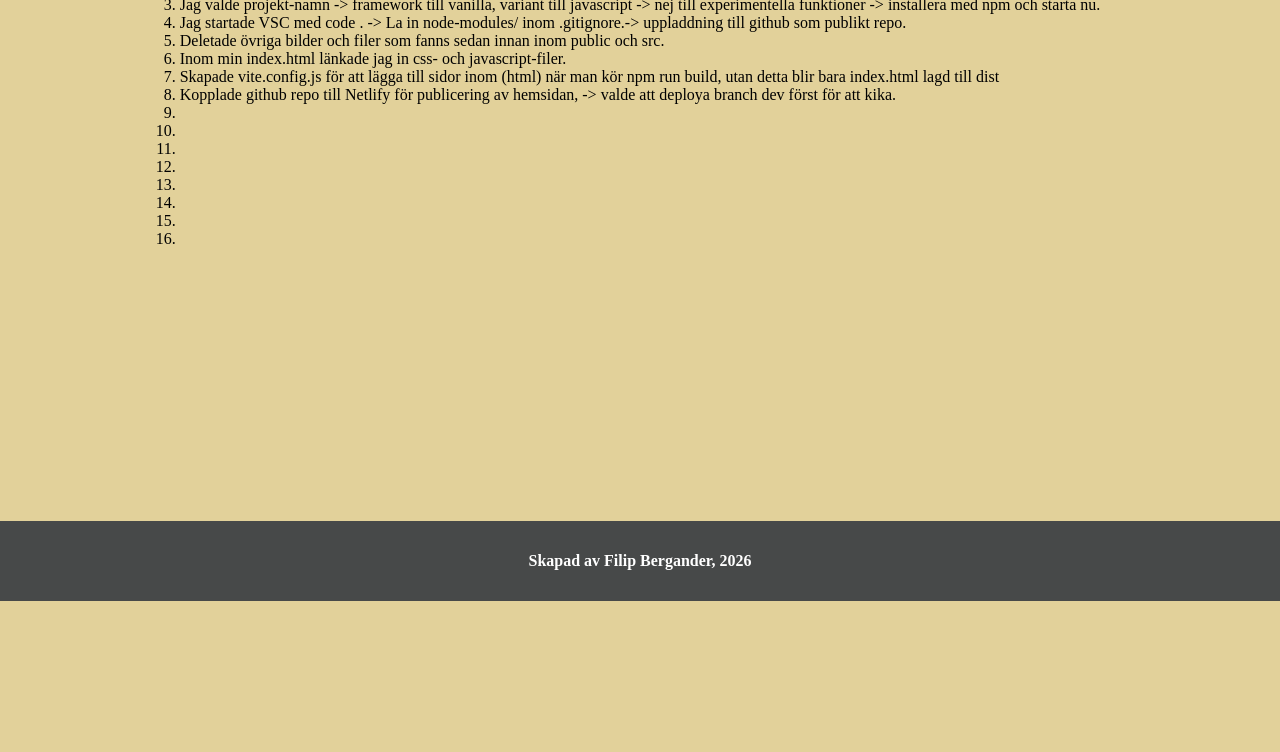
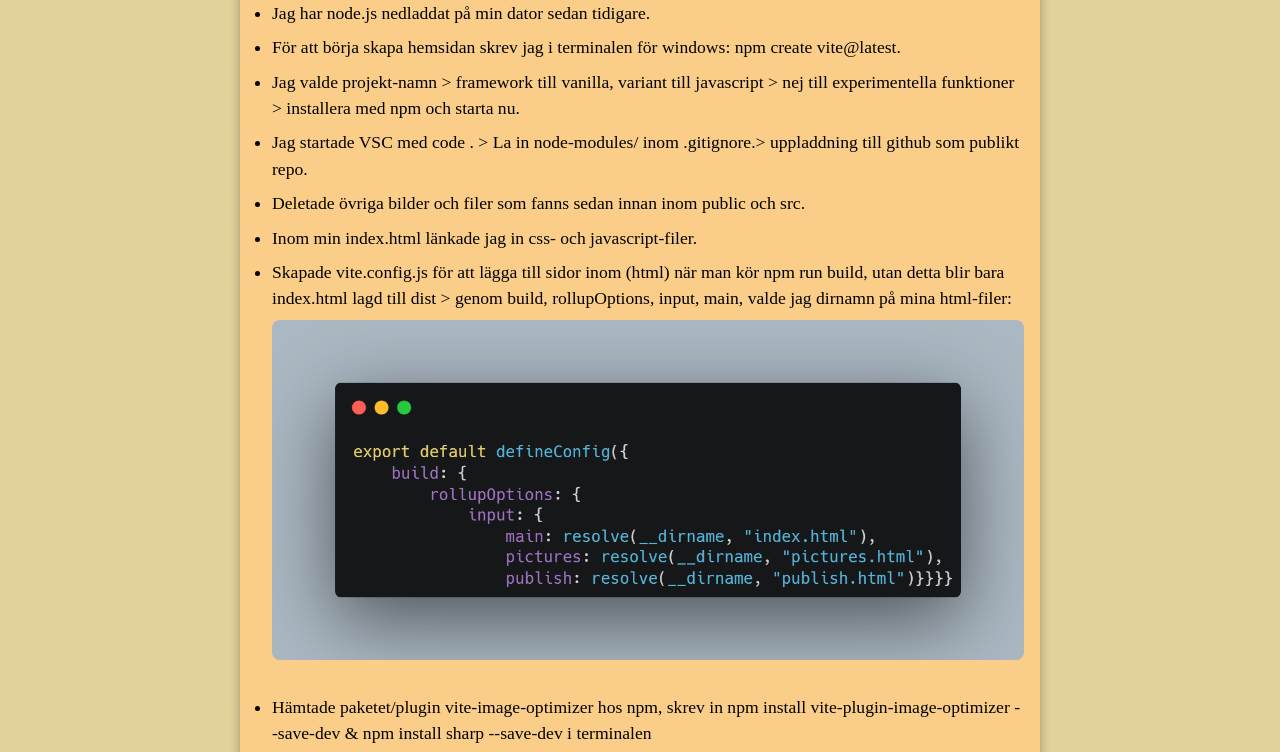
Before and after one commit to filipbergander/filips-viteprojekt, a website built with Vite: page publish.html in a window 1280 px wide. Shown: the part 199-951 px from the top of the page. Before the commit the page ends 800 px from the top, so only its background shows below. Built offline with nearby package versions, Linux system fonts and the light colour scheme.

Commit message:
Startsida med info, samt publiceringssidan med info och bilder.

```diff
--- a/publish.html
+++ b/publish.html
@@ -21,28 +21,32 @@
             </nav>
         </header>
     </div>
-    <main>
+    <main class="publish-info">
         <h1>Hur publicerade jag hemsidan med VITE?</h1>
-        <ol>
+        <ul>
             <li>Jag har node.js nedladdat på min dator sedan tidigare.</li>
             <li> För att börja skapa hemsidan skrev jag i terminalen för windows: npm create vite@latest.</li>
-            <li>Jag valde projekt-namn -> framework till vanilla, variant till javascript -> nej till experimentella funktioner -> installera med npm och starta nu.</li>
-            <li>Jag startade VSC med code . -> La in node-modules/ inom .gitignore.-> uppladdning till github som publikt repo.</li>
+            <li>Jag valde projekt-namn > framework till vanilla, variant till javascript > nej till experimentella funktioner > installera med npm och starta nu.</li>
+            <li>Jag startade VSC med code . > La in node-modules/ inom .gitignore.> uppladdning till github som publikt repo.
+            </li>
             <li>Deletade övriga bilder och filer som fanns sedan innan inom public och src.</li>
             <li>Inom min index.html länkade jag in css- och javascript-filer. </li>
-            <li>Skapade vite.config.js för att lägga till sidor inom (html) när man kör npm run build, utan detta blir bara index.html lagd till dist</li>
-            <li>Kopplade github repo till Netlify för publicering av hemsidan, -> valde att deploya branch dev först för att kika.
+            <li>Skapade vite.config.js för att lägga till sidor inom (html) när man kör npm run build, utan detta blir bara index.html lagd till dist > genom build, rollupOptions, input, main, valde jag dirnamn på mina html-filer:
             </li>
-            <li></li>
-            <li></li>
-            <li></li>
-            <li></li>
-            <li></li>
-            <li></li>
-            <li></li>
-            <li></li>
-        </ol>
-
+        </ul> <img src="/images/carbon_code.png" alt="Kod som beskriver hur jag valde mina html-filer i vite.config.js" class="code" height="350" width="650"> <br>
+        <ul>
+            <li>Hämtade paketet/plugin vite-image-optimizer hos npm, skrev in npm install vite-plugin-image-optimizer --save-dev & npm install sharp --save-dev i terminalen </li>
+            <li>Laddade upp 6 bilder inom /images > 6 img-element inom pictures.html > vite.config.js skrev jag under plugins: ViteImageOptimizer > valde kvaliteter för mina bilder. <br>Nu hade jag bara avif-bilder, men skrev jpg, webp osv också.. > mixtrade
+                med kvalitet först > valde 75 som slutliga kvalitet. Detta blev automatiserat och jag själv behövde inte göra något för att ändra kvalitet, skrev endast in vilken kvalitetsgrad jag önskade.</li>
+            <li>La in kod till CSS. som ligger inom scss. </li>
+            <li>Inom terminalen > kommandot: npm run dev, för att förhandsgranska sidan.</li>
+            <li>Skapade publish.html, denna sida. > skapade readme.md fil</li>
+            <li>Optimerade allt genom att automatisera CSS, js och bilder genom kommandot npm run build. </li>
+        </ul>
+        <img src="/images/file-savings.png" alt="Skärmdump på terminalen som visar på förbättring av filstorlekar vid build">
+        <ul>
+            <li>Kopplade github repo till Netlify för publicering av hemsidan, > valde att deploya branch dev först för att kika.</li>
+        </ul>
     </main>
     <footer id="main-footer">
         <p>Skapad av Filip Bergander, 2026</p>
--- a/src/css/styles.scss
+++ b/src/css/styles.scss
@@ -64,6 +64,10 @@
         margin-top: 2rem;
     }
 
+    .main-site {
+        background-color: rgb(71, 73, 73);
+    }
+
     main p {
         font-weight: 600;
         line-height: 1.5;
@@ -75,7 +79,6 @@
         height: 10vh;
         align-items: center;
         justify-content: center;
-        width: 100%;
         margin: 1rem 0 0 0;
         padding: 1rem;
     }
@@ -104,6 +107,30 @@
         transition: .5s ease;
     }
 
+    .publish-info {
+        max-width: 800px;
+        width: 100%;
+        margin: 0 auto;
+        padding: 2rem 1rem 1rem 2rem;
+        margin-top: 1rem;
+        font-size: 1.1rem;
+        font-weight: 500;
+        line-height: 1.5;
+        box-shadow: 0 0 10px rgba(0, 0, 0, 0.3);
+        background-color: rgb(250, 205, 136)
+    }
+
+    .publish-info li {
+        margin: 0.5rem 0 0.5rem 0;
+        align-items: center;
+    }
+
+    .publish-info img {
+        border-radius: 8px;
+        width: 100%;
+        height: auto;
+    }
+
     @media (max-width: 1050px) {
         .images-gallery {
             grid-template-columns: 1fr;
@@ -117,6 +144,9 @@
         nav a {
             padding: 8px;
             font-size: 1.1rem;
+        }
+        .publish-info img {
+            width: 100%;
         }
     }
 
```
Also changed, not shown: index.html (+3 -3 lines), public/images/carbon-code.png (added), public/images/carbon_code.png (added), public/images/file-savings.png (added).
